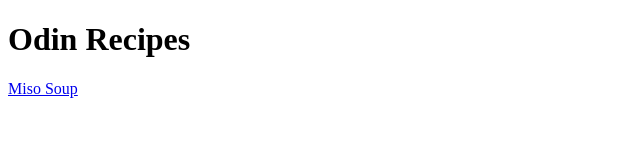
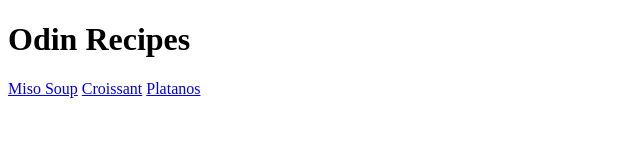
Before and after one commit to alexaleoto/odin-recipes, a plain HTML site: page index.html in a window 1280 px wide. Shown: the whole page, without its empty margins (0-640 px from the left). Drawn offline with Linux system fonts and the light colour scheme.

Commit message:
just added two new "recipes"

```diff
--- a/index.html
+++ b/index.html
@@ -10,6 +10,8 @@
     <h1>Odin Recipes</h1>
 
     <a href="recipes/miso-soup.html">Miso Soup</a>
+    <a href="recipes/croissant.html">Croissant</a>
+    <a href="recipes/platanos.html">Platanos</a>
 
 </body>
 </html>
```
